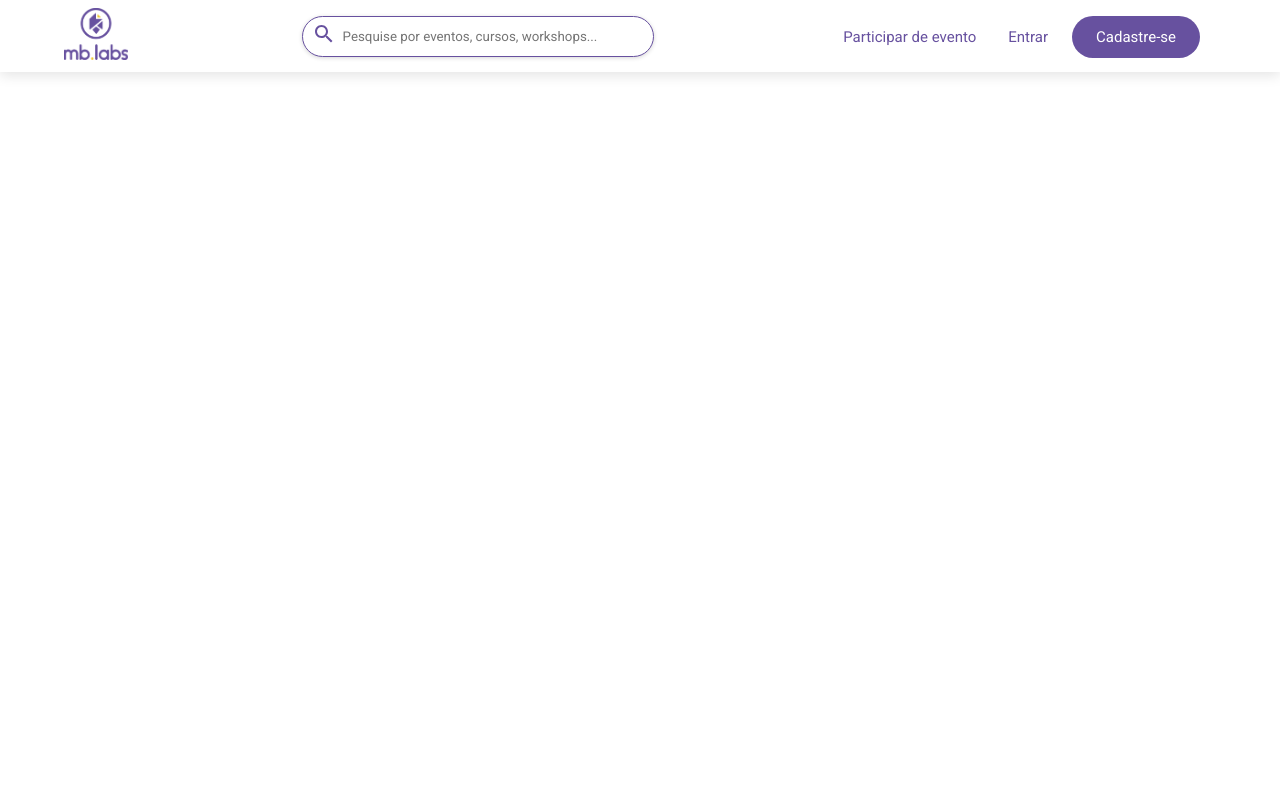
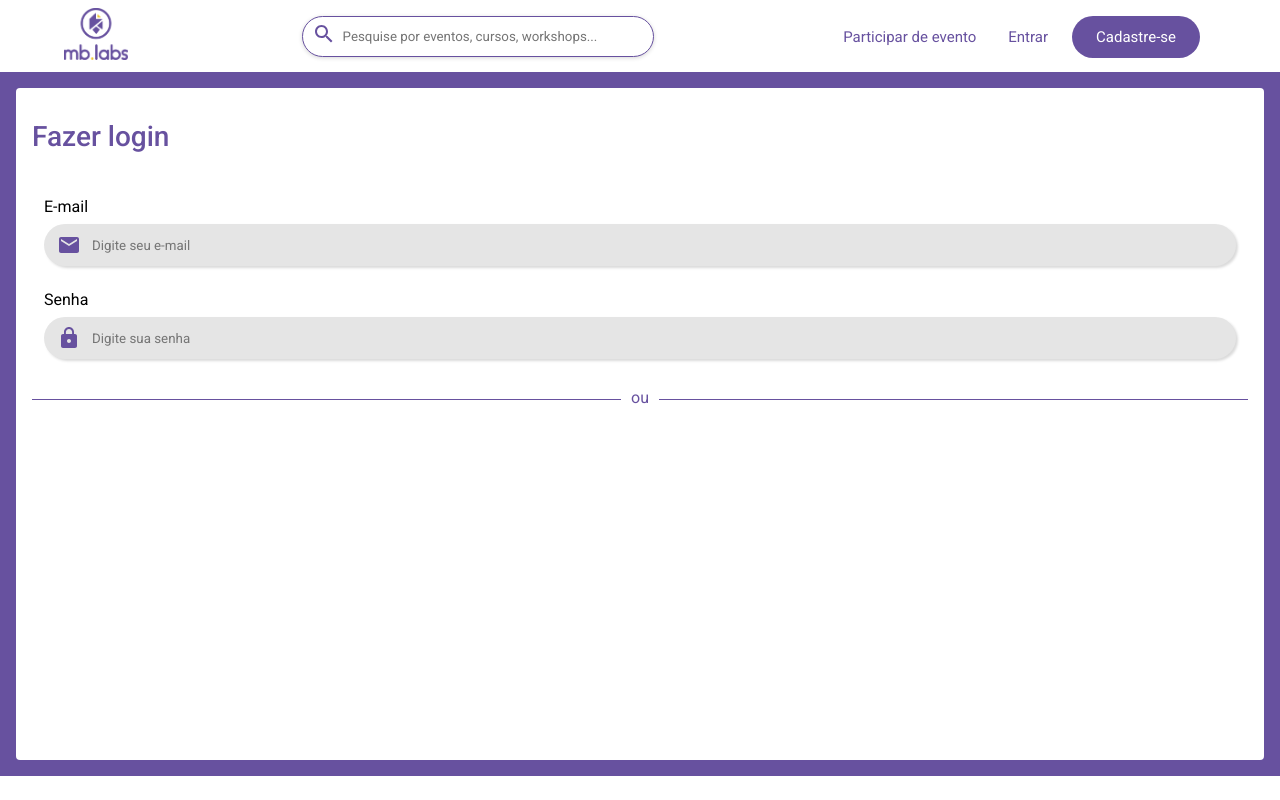
Before and after one commit to vmdev10/gestor-eventos, a React (Create React App) app: page /signin in a window 1280 px wide. Built offline with nearby package versions, Linux system fonts and the light colour scheme.

Commit message:
Created component and redirected default rora to Signin

```diff
--- /dev/null
+++ b/src/Pages/Signin/index.css
@@ -0,0 +1,67 @@
+.LargeCardContainer {
+  background-color: var(--primary);
+  padding: 1rem;
+}
+
+.LargeCard {
+  background-color: var(--white);
+  padding: 2rem 1rem;
+
+  border-radius: 0.25rem;
+  min-height: calc(100vh - 8rem);
+}
+
+.FormContainer h3 {
+  font-size: 1.75rem;
+  color: var(--primary);
+
+  font-weight: 500;
+}
+
+.FormControl {
+  padding: 2rem 0 1rem;
+}
+
+.FormContainer .FormControlInput {
+  display: flex;
+  flex-direction: column;
+  gap: 0.5rem;
+
+  padding: 0.75rem;
+  position: relative;
+}
+
+.FormControlInput input {
+  background-color: var(--gray);
+  padding: 0.85rem 0 0.85rem 3rem;
+  box-shadow: rgba(0, 0, 0, 0.15) 1.95px 1.95px 2.6px;
+
+  border-radius: 36px;
+}
+
+.InputIcon {
+  position: absolute;
+  top: 50%;
+  left: 25px;
+
+  margin-top: 1px;
+  color: var(--primary);
+}
+
+.FormControlInput input:focus {
+  border: 2px solid var(--primary);
+}
+
+.Divider {
+  width: 100%;
+  text-align: center;
+  border-bottom: 1px solid var(--primary);
+  line-height: 0.1em;
+  margin: 10px 0 20px;
+}
+
+.Divider span {
+  background: #fff;
+  padding:0 10px;
+  color: var(--primary);
+}
--- /dev/null
+++ b/src/Pages/Signin/index.jsx
@@ -0,0 +1,42 @@
+import "./index.css";
+
+import MailIcon from '@material-ui/icons/Mail';
+import LockIcon from '@material-ui/icons/Lock';
+
+import React from "react";
+
+function Signin() {
+  return (
+    <div className="LargeCardContainer">
+      <div className="LargeCard">
+        <form className="FormContainer">
+          <h3>Fazer login</h3>
+
+          <div className="FormControl">
+            <div className="FormControlInput">
+              <label htmlFor="email">E-mail</label>
+              <MailIcon  className="InputIcon"/>
+              <input type="email" name="email" id="email" placeholder="Digite seu e-mail" />
+            </div>
+
+            <div className="FormControlInput">
+              <label htmlFor="password">Senha</label>
+              <LockIcon className="InputIcon" />
+              <input type="password" name="password" id="password" placeholder="Digite sua senha"/>
+            </div>
+          </div>
+        </form>
+
+        <div className="Divider">
+          <span>ou</span>
+        </div>
+
+        <div className="SocialLoginButtons">
+
+        </div>
+      </div>
+    </div>
+  );
+}
+
+export default Signin;
--- a/src/components/App.css
+++ b/src/components/App.css
@@ -20,4 +20,5 @@ input:focus {
   --secondary: #EBC733;
   --white: #fff;
   --black: #000;
+  --gray: #e5e5e5;
 }
--- a/src/components/App.jsx
+++ b/src/components/App.jsx
@@ -7,8 +7,9 @@ import Category from '../Pages/Category/Category'
 import City from '../Pages/CityEvents/CityEvents'
 import Event from '../Pages/Event/Event'
 import Tickets from '../Pages/Tickets';
+import Signin from '../Pages/Signin'
 
-import { BrowserRouter as Router, Routes, Route } from 'react-router-dom'
+import { BrowserRouter as Router, Routes, Route, Navigate } from 'react-router-dom'
 import React from "react";
 
 function App() {
@@ -18,12 +19,14 @@ function App() {
         <Navbar />
 
         <Routes>
-          <Route path="/" element={<Home />} />
+          <Route path="/" element={ <Navigate replace to="/signin"/> }/>
+          <Route path="/home" element={<Home />}/>
           <Route path="/categories" element={<Categories />} />
-          <Route path="/categories/:id" element={<Category />}></Route>
-          <Route path="/city" element={<City />}></Route>
-          <Route path="/event/:id" element={<Event />}></Route>
-          <Route path="/event/:id/ticket" element={<Tickets />}></Route>
+          <Route path="/categories/:id" element={<Category />} />
+          <Route path="/city" element={<City />} />
+          <Route path="/event/:id" element={<Event />} />
+          <Route path="/event/:id/ticket" element={<Tickets />} />
+          <Route path="/Signin" element={<Signin />} />
         </Routes>
      </Router>
     </div>
```
